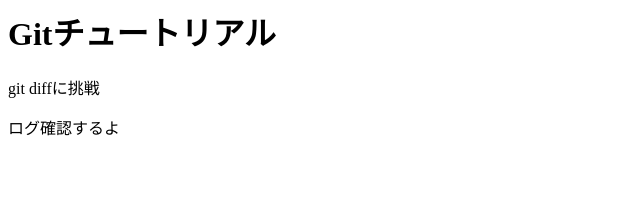
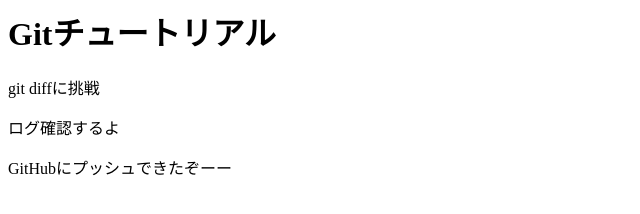
Before and after one commit to Chiitan2863/git_tutorial, a plain HTML site: page index.html in a window 1280 px wide. Shown: the whole page, without its empty margins (0-640 px from the left). Drawn offline with Linux system fonts and the light colour scheme.

Commit message:
GitHubにプッシュしたい

```diff
--- a/index.html
+++ b/index.html
@@ -1,3 +1,4 @@
 <h1>Gitチュートリアル</h1>
 <p>git diffに挑戦</p>
 <p>ログ確認するよ</p>
+<p>GitHubにプッシュできたぞーー</p>
```
